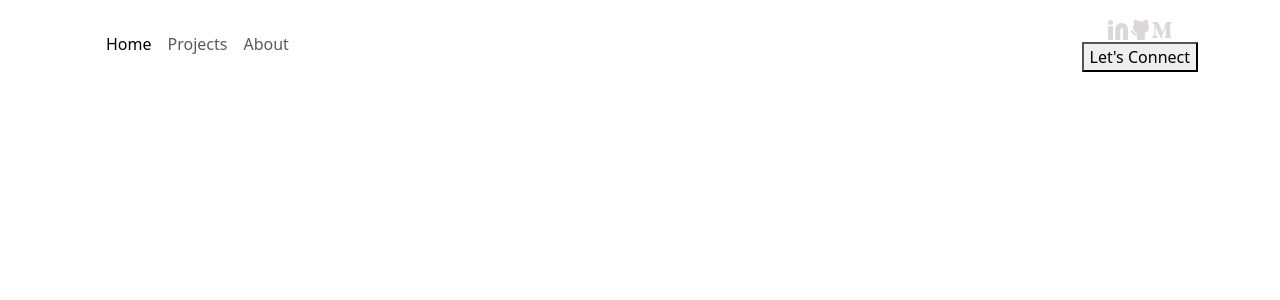
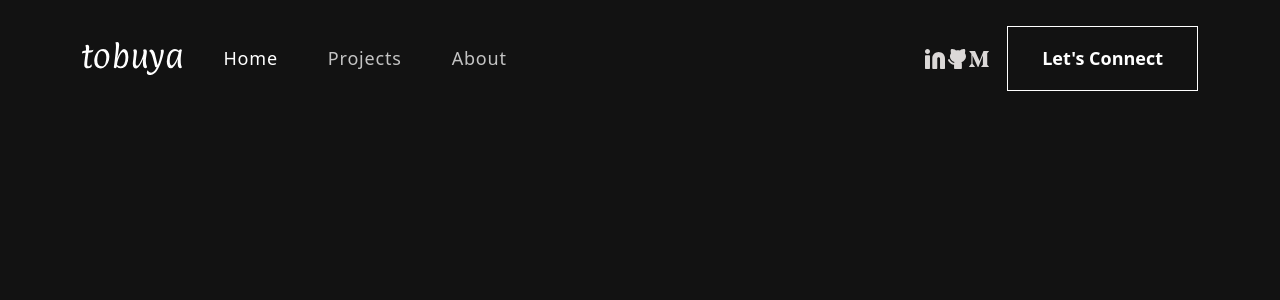
Before and after one commit to tobuya/personal_portfolio, a React (Create React App) app: page / in a window 1280 px wide. Shown: the top 300 px of the page. Built offline with nearby package versions, Linux system fonts and the light colour scheme.

Commit message:
Add styles to the navbar

```diff
--- a/src/App.css
+++ b/src/App.css
@@ -1,39 +1,210 @@
-.App {
-  text-align: center;
+* {
+  padding: 0;
+  margin: 0;
+  box-sizing: border-box;
 }
 
-.App-logo {
-  height: 40vmin;
-  pointer-events: none;
+html {
+  scroll-behavior: smooth;
+  scroll-padding-top: 5rem;
 }
 
-@media (prefers-reduced-motion: no-preference) {
-  .App-logo {
-    animation: App-logo-spin infinite 20s linear;
-  }
+body {
+  font-weight: 400;
+  overflow-x: hidden;
+  position: relative;
+  background-color: #121212 !important;
+  color: #fff !important;
 }
 
-.App-header {
-  background-color: #282c34;
-  min-height: 100vh;
+h1,
+h2,
+h3,
+h4,
+h5,
+h6 {
+  padding: 0;
+  margin: 0;
+  line-height: normal;
+}
+
+p.success {
+  color: #0f0;
+}
+
+p.danger {
+  color: #f00;
+}
+
+nav.navbar {
+  padding: 18px 0;
+  position: fixed;
+  width: 100%;
+  top: 0;
+  z-index: 999;
+  transition: 0.32s ease-in-out;
+}
+
+nav.navbar.scrolled {
+  padding: 8px 0;
+  background-color: #121212;
+}
+
+nav.navbar a.navbar-brand {
+  width: 9%;
+}
+
+nav.navbar .navbar-nav .nav-link.navbar-link {
+  font-weight: 400;
+  color: #fff !important;
+  letter-spacing: 0.8px;
+  padding: 0 25px;
+  font-size: 18px;
+  opacity: 0.75;
+}
+
+nav.navbar .navbar-nav a.nav-link.navbar-link:hover,
+nav.navbar .navbar-nav a.nav-link.navbar-link.active {
+  opacity: 1;
+}
+
+span.navbar-text {
   display: flex;
-  flex-direction: column;
+  align-items: center;
+}
+
+.social-icon {
+  display: inline-block;
+  margin-left: 14px;
+}
+
+.social-icon a {
+  width: 42px;
+  height: 42px;
+  background: rgba(217, 217, 217, 0.1);
+  display: inline-flex;
+  border-radius: 50%;
+  margin-right: 6px;
   align-items: center;
   justify-content: center;
-  font-size: calc(10px + 2vmin);
-  color: white;
+  line-height: 1;
+  border: 1px solid rgba(255, 255, 255, 0.5);
 }
 
-.App-link {
-  color: #61dafb;
+.social-icon a::before {
+  content: '';
+  width: 42px;
+  height: 42px;
+  position: absolute;
+  background-color: #fff;
+  border-radius: 50%;
+  transform: scale(0);
+  transition: 0.3s ease-in-out;
 }
 
-@keyframes App-logo-spin {
-  from {
-    transform: rotate(0deg);
-  }
+.social-icon a:hover::before {
+  transform: scale(1);
+}
 
-  to {
-    transform: rotate(360deg);
-  }
+.social-icon a img {
+  width: 40%;
+  z-index: 1;
+  transition: 0.3s ease-in-out;
 }
+
+.social-icon a:hover img {
+  filter: brightness(0) saturate(100%) invert(0) sepia(7%) saturate(98%) hue-rotate(346deg);
+}
+
+.navbar-text button {
+  font-weight: 700;
+  color: #fff;
+  border: 1px solid #fff;
+  padding: 18px 34px;
+  font-size: 18px;
+  margin-left: 18px;
+  position: relative;
+  background-color: transparent;
+  transition: 0.3s ease-in-out;
+}
+
+.navbar-text button span {
+  z-index: 1;
+}
+
+.navbar-text button::before {
+  content: '';
+  width: 0;
+  height: 100%;
+  position: absolute;
+  background-color: #fff;
+  top: 0;
+  left: 0;
+  transform: scaleX(0);
+  transform-origin: right;
+  transition: 0.3s ease-in-out;
+}
+
+.navbar-text button:hover {
+  color: #121212;
+}
+
+.navbar-text button:hover::before {
+  content: '';
+  width: 100%;
+  height: 100%;
+  position: absolute;
+}
+
+nav.navbar .navbar-toggler:active,
+nav.navbar .navbar-toggler:focus {
+  outline: none;
+  box-shadow: none;
+}
+
+nav.navbar .navbar-toggler-icon {
+  width: 24px;
+  height: 17px;
+  background-image: none;
+  position: relative;
+  border-bottom: 2px solid #fff;
+  transition: all 300ms linear;
+  top: -2px;
+}
+
+nav.navbar .navbar-toggler-icon:focus {
+  border-bottom: 2px solid #fff;
+}
+
+nav.navbar .navbar-toggler-icon::before,
+nav.navbar .navbar-toggler-icon::after {
+  content: '';
+  width: 24px;
+  height: 2px;
+  background-color: #fff;
+  position: absolute;
+  top: 0;
+  left: 0;
+  z-index: 2;
+  transition: all 300ms linear;
+}
+
+nav.navbar .navbar-toggler-icon::after {
+  top: 8px;
+}
+
+nav.navbar .navbar-toggler[aria-expanded="true"] .navbar-toggler-icon::after {
+  transform: rotate(45deg);
+  background-color: #fff;
+  height: 2px;
+}
+
+nav.navbar .navbar-toggler[aria-expanded="true"] .navbar-toggler-icon::before {
+  transform: translate(8px) rotate(-45deg);
+  background-color: #fff;
+  height: 2px;
+}
+
+nav.navbar .navbar-toggler[aria-expanded="true"] .navbar-toggler-icon {
+  border-color: transparent;
+}
```
